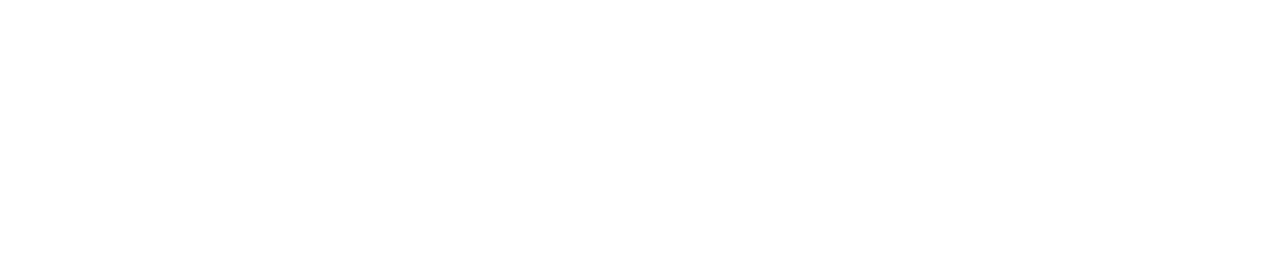
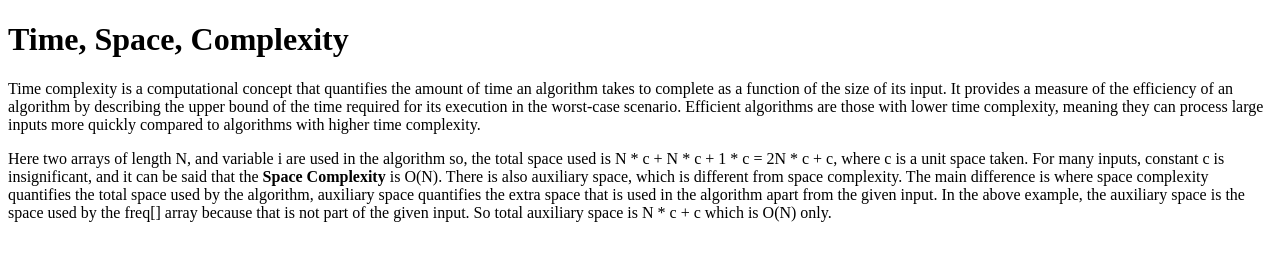
Before and after one commit to acciojob/time-and-space-complexity-aryansighkumaya, a website: page main.html in a window 1280 px wide. Drawn offline with Linux system fonts and the light colour scheme.

Commit message:
created a submission

```diff
--- a/main.html
+++ b/main.html
@@ -10,6 +10,15 @@
 	<!-- the entire body must be written by student -->
     <script type="text/javascript" src="./script.js">
 </script>
+	<h1>Time, Space, Complexity</h1>
+	<p>
+		Time complexity is a computational concept that quantifies the amount of time an algorithm takes to complete as a function of the size of its input. It provides a measure of the efficiency of an algorithm by describing the upper bound of the time required for its execution in the worst-case scenario. Efficient algorithms are those with lower time complexity, meaning they can process large inputs more quickly compared to algorithms with higher time complexity.
+	</p>
+	<p>
+		Here two arrays of length N, and variable i are used in the algorithm so, the total space used is N * c + N * c + 1 * c = 2N * c + c, where c is a unit space taken. For many inputs, constant c is insignificant, and it can be said that the <b>Space Complexity</b> is O(N).
+There is also auxiliary space, which is different from space complexity. The main difference is where space complexity quantifies the total space used by the algorithm, auxiliary space quantifies the extra space that is used in the algorithm apart from the given input. In the above example, the auxiliary space is the space used by the freq[] array because that is not part of the given input. So total auxiliary space is N * c + c which is O(N) only.
+	</p>
+
 
 </body>
 
```
